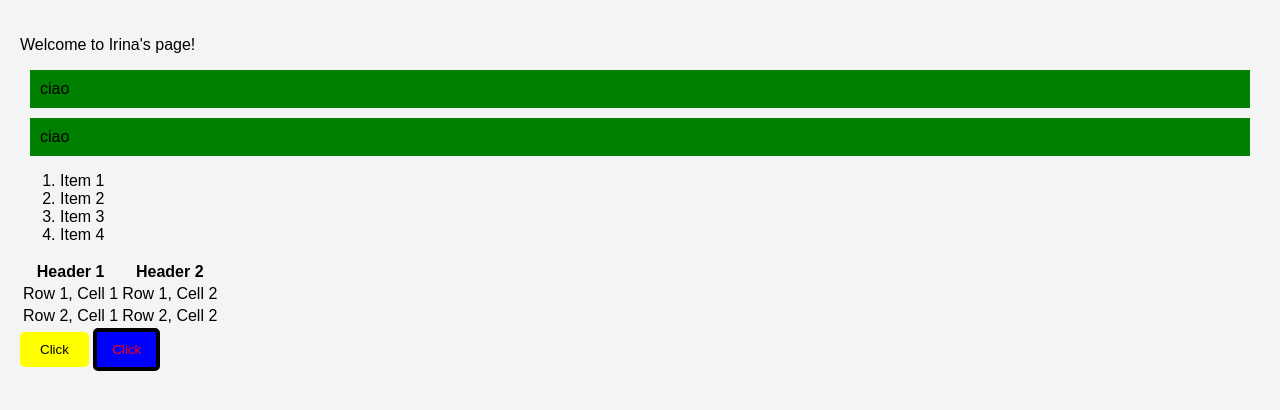
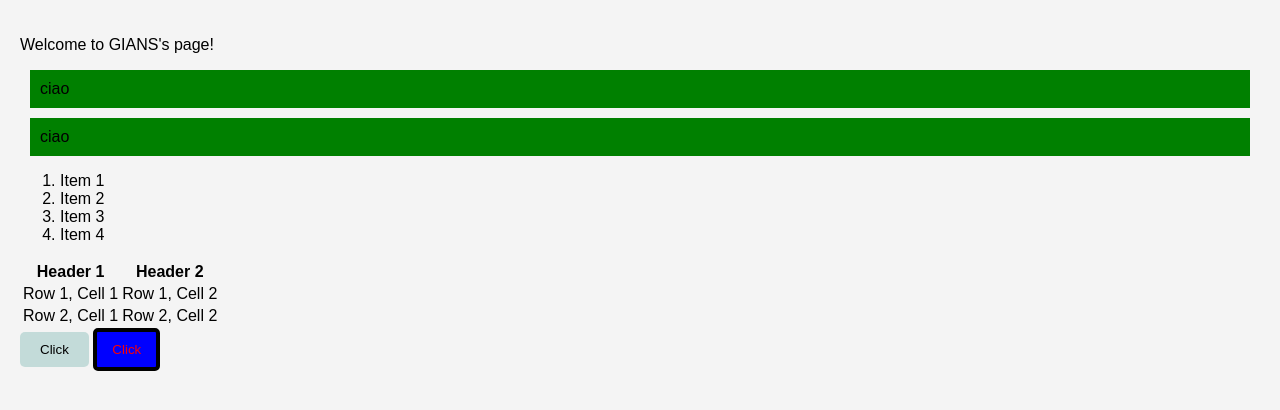
Before and after one commit to rayoreher/basics_web_development, a website built with Vite: page index.html in a window 1280 px wide. Built offline with nearby package versions, Linux system fonts and the light colour scheme.

Commit message:
feat: new owner

```diff
--- a/index.html
+++ b/index.html
@@ -9,7 +9,7 @@
     <title>Irina</title>
   </head>
   <body>
-    <p>Welcome to Irina's page!</p>
+    <p>Welcome to GIANS's page!</p>
     <div>ciao</div>
     <div>ciao</div>
     <ol>
--- a/src/style.css
+++ b/src/style.css
@@ -46,7 +46,7 @@
 }
 
 .btn {
-  background-color: yellow;
+  background-color: rgba(34, 135, 128, 0.237);
   color: black;
   padding: 10px 20px;
   border: none;
```
